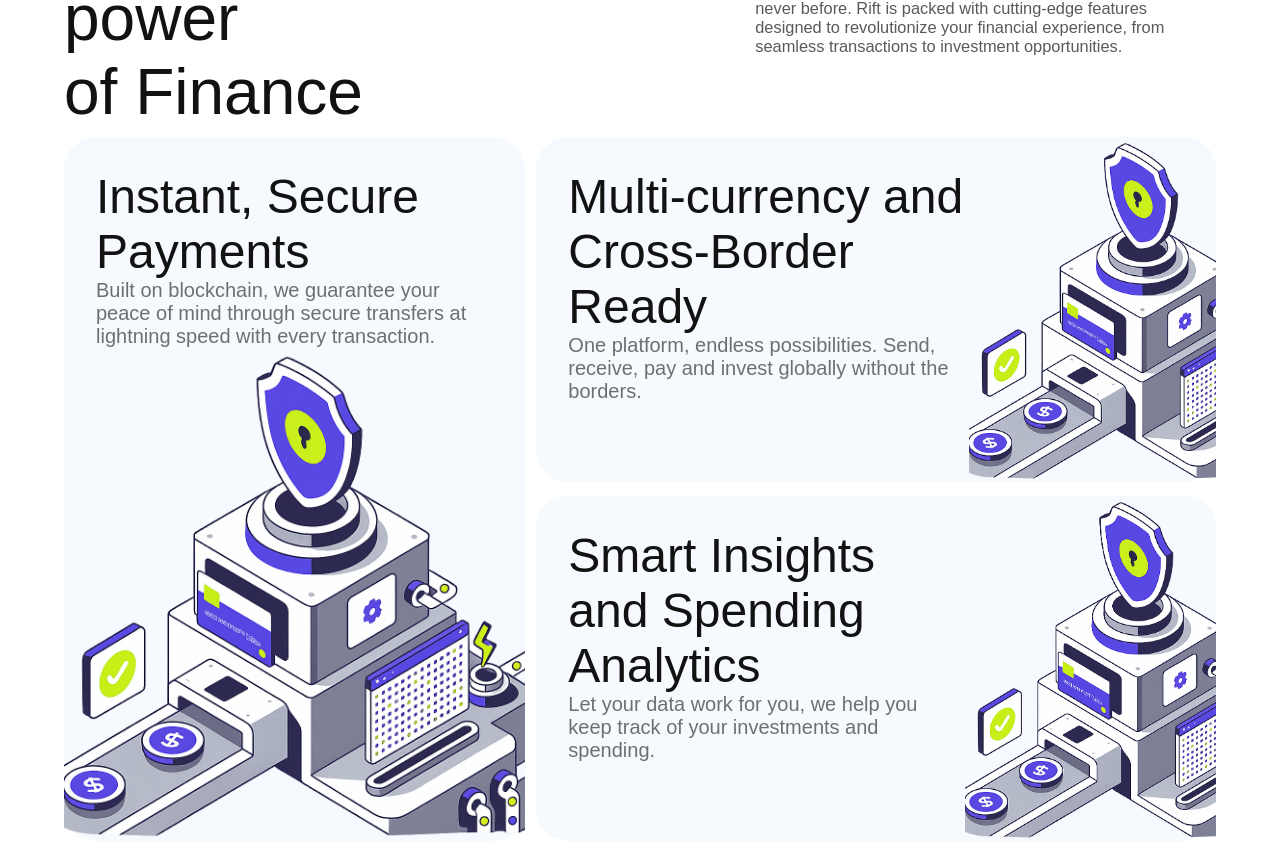
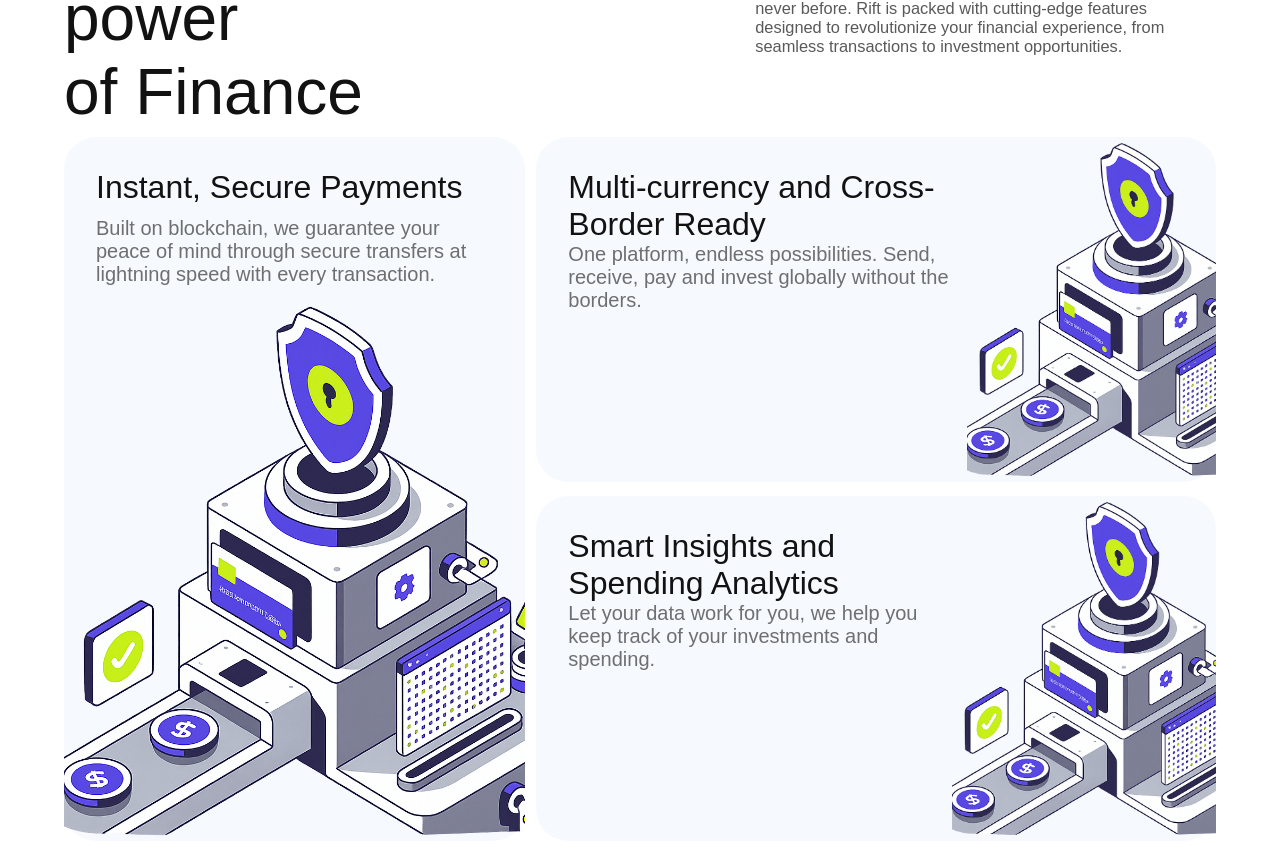
Before and after one commit to Rift-FI/rift-landing, a React (Vite) app: page / in a window 1280 px wide. Shown: the part 1143-1992 px from the top of the page. Built offline with nearby package versions, Linux system fonts and the light colour scheme; a web font is replaced by a local one.

Commit message:
update:minor fix features

```diff
--- a/src/styles/components/features.scss
+++ b/src/styles/components/features.scss
@@ -68,19 +68,19 @@
 
         @include mixins.desktop() {
           padding: 2rem 2rem 0 2rem;
-          font-size: 3rem;
+          font-size: 2rem;
         }
       }
 
       .f_desc {
+        padding: 0 1rem 1rem 1rem;
+        font-weight: 400;
+        color: rgba($color: colors.$textprimary, $alpha: 0.6);
+
         @include mixins.desktop() {
           padding: 0 2rem 0 2rem;
           font-size: 1.25rem;
         }
-
-        padding: 0 1rem 1rem 1rem;
-        font-weight: 400;
-        color: rgba($color: colors.$textprimary, $alpha: 0.6);
       }
 
       .f_bg_image {
@@ -123,19 +123,20 @@
         background-color: colors.$secondary;
 
         span {
-          @include mixins.desktop() {
-            padding: 2rem 0 2rem 2rem;
-          }
-
           display: inline-block;
           padding: 1rem;
 
+          @include mixins.desktop() {
+            padding: 2rem 0 2rem 2rem;
+            display: inline;
+          }
+
           .f_title {
+            font-size: 1.5rem;
+
             @include mixins.desktop() {
-              font-size: 3rem;
+              font-size: 2rem;
             }
-
-            font-size: 1.5rem;
           }
 
           .f_desc {
@@ -154,7 +155,7 @@
           @include mixins.desktop() {
             display: block !important;
             width: calc(100% - 10rem);
-            height: 100%;
+            height: 99%;
             background-size: cover;
             background-repeat: no-repeat;
           }
```
